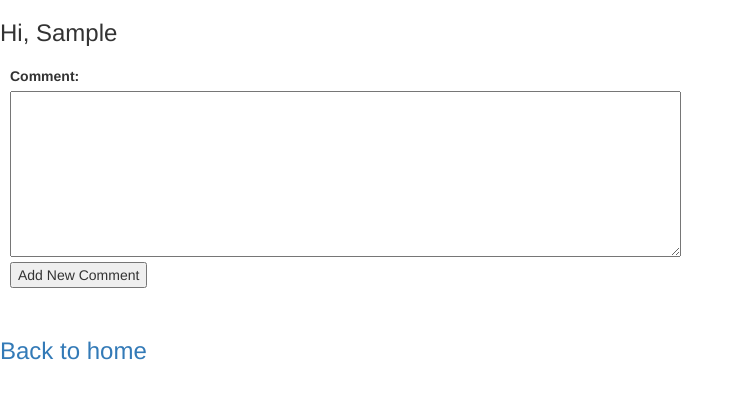
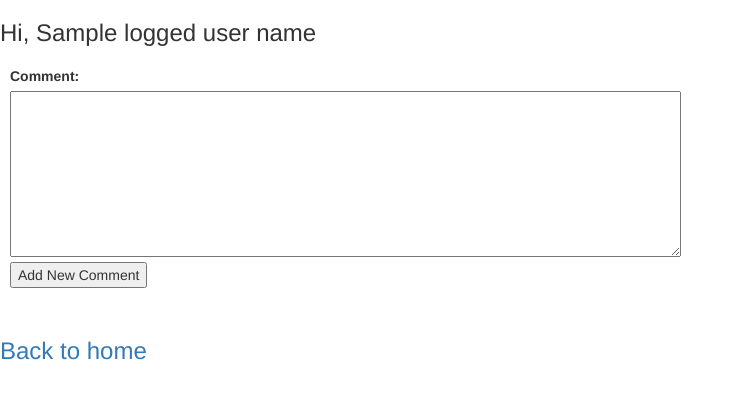
Before and after one commit to Doram13/Revenge-of-the-AskMate, a Flask app: template templates/add-comment.html in a window 1280 px wide. Shown: the top 399 px of the page, without its empty margins (0-742 px from the left). Run offline with Flask 2, Linux system fonts and the light colour scheme; the template is opened without the code that fills it: most values are stand-ins (such as "Sample title", 1, 10 or a date in 2020); some libraries are stand-ins or nearby versions.

Commit message:
Merge branch 'Development' of github.com:Doram13/Revenge-of-the-AskMate into Development
# Conflicts:
#	server.py

```diff
--- a/server.py
+++ b/server.py
@@ -12,8 +12,8 @@ def index():
     return render_template("list.html",
                            questions=questions,
                            header=datamanager.list_header,
-                           main_page=main_page,
-                           logged_user=session['user_id'])
+                           main_page=main_page
+                           )
 
 
 @app.route('/add-question', methods=['GET', 'POST'])
@@ -38,7 +38,9 @@ def display_question(_id):
                            header=datamanager.answer_header,
                            comment_header = datamanager.comment_header,
                            comments=datamanager.get_comments_by_question_id(_id),
-                           logged_user=session['user_id']
+                           logged_user=session['user_id'],
+                           logged_user_name=session['user_name']
+
                            )
 
 
@@ -58,7 +60,8 @@ def edit_question(question_id):
         return render_template('edit-question.html',
                                question = question_to_edit,
                                question_id=question_id,
-                               logged_user=session['user_id'])
+                               logged_user=session['user_id'],
+                               logged_user_name=session['user_name'])
     elif request.method == 'POST':
         edited_question = request.form.to_dict()
         datamanager.update_question(question_id, edited_question)
@@ -71,10 +74,12 @@ def edit_answer(answer_id, question_id):
         answer_to_edit = datamanager.get_answer_answer_id(answer_id)
         return render_template('edit-answer.html',
                                answer = answer_to_edit,
-                               answer_id=answer_id, logged_user=session['user_id'])
+                               answer_id=answer_id, logged_user=session['user_id'],
+                               logged_user_name=session['user_name'])
     edited_answer = request.form.to_dict()
     datamanager.update_answer(answer_id, edited_answer)
-    return redirect(url_for('display_question', _id=question_id, logged_user=session['user_id']))
+    return redirect(url_for('display_question', _id=question_id, logged_user=session['user_id'],
+                            logged_user_name=session['user_name']))
 
 
 @app.route('/question/<question_id>/delete')
@@ -100,7 +105,8 @@ def list_all_questions():
     return render_template("list.html",
                            questions=questions,
                            header=datamanager.list_header,
-                           main_page = main_page)
+                           main_page = main_page,
+                           logged_user_name=session['user_name'])
 
 
 @app.route('/ordered-list')
@@ -110,7 +116,8 @@ def order_list():
     return render_template('list.html',
                             questions=sorted_list,
                             header = datamanager.list_header,
-                            main_page=main_page)
+                            main_page=main_page,
+                           logged_user_name=session['user_name'])
 
 
 @app.route("/question/<q_id>/<direction>")
@@ -138,7 +145,8 @@ def search_questions():
     questions = datamanager.search_questions(request.form['search'])
     return render_template('list.html', questions = questions,
                                         header = datamanager.list_header,
-                                        main_page= 0)
+                                        main_page= 0,
+                           logged_user_name=session['user_name'])
 
 
 @app.route("/question/<question_id>/add-comment", methods=['GET', 'POST'])
@@ -193,13 +201,15 @@ def login():
         return render_template('login.html', error_message=error_message)
     if is_verified == True:
         session['user_id'] = datamanager.get_user_id(user_name_to_check)['user_id']
+        session['user_name'] = user_name_to_check
         questions = datamanager.get_questions()
         main_page = 0
         return render_template("list.html",
                                questions=questions,
                                header=datamanager.list_header,
                                main_page=main_page,
-                               logged_user=session['user_id'])
+                               logged_user=session['user_id'],
+                               logged_user_name=session['user_name'])
     else:
         error_message = "Wrong password or User Name"
         return render_template('login.html', error_message=error_message)
--- a/templates/user.html
+++ b/templates/user.html
@@ -1,5 +1,5 @@
 <header>
 <div class="login">
-    <h3>Hi, {{logged_user}}</h3>
+    <h3>Hi, {{logged_user_name}}</h3>
 </div>
 </header>
```
